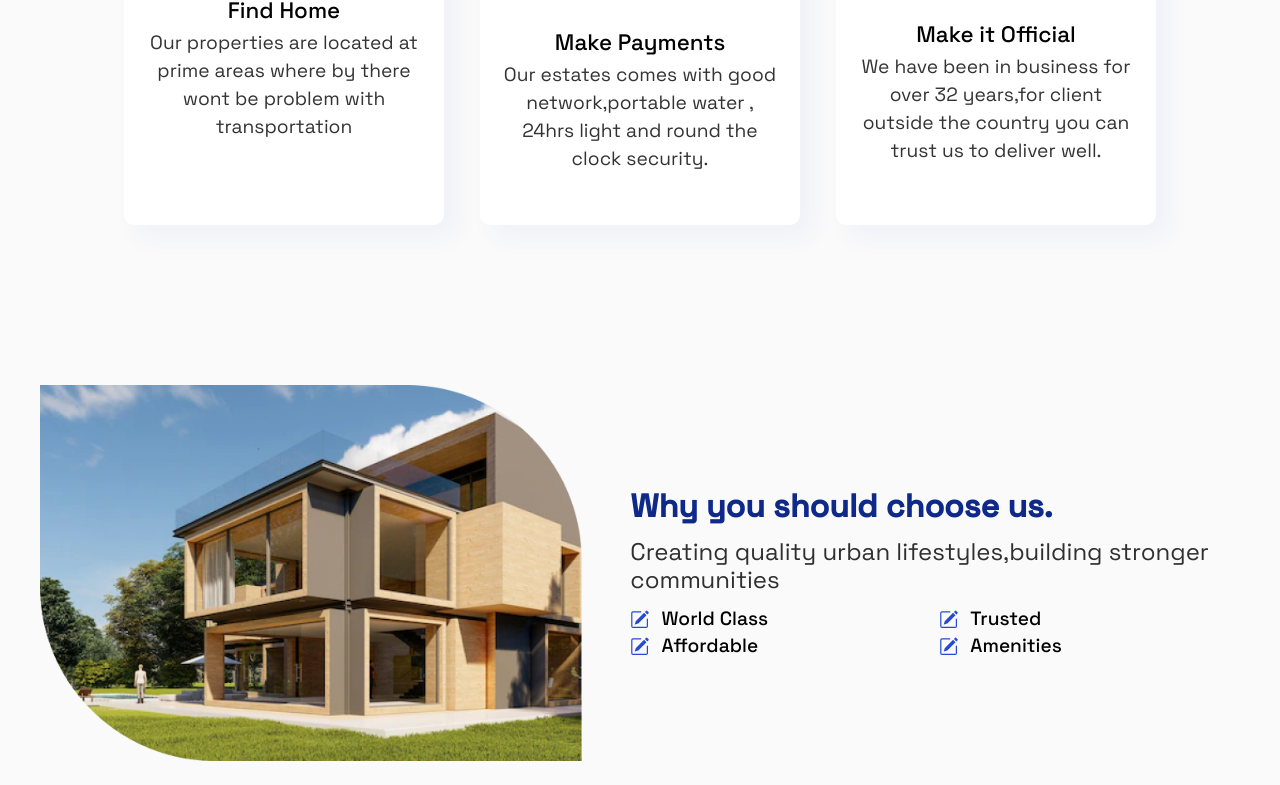
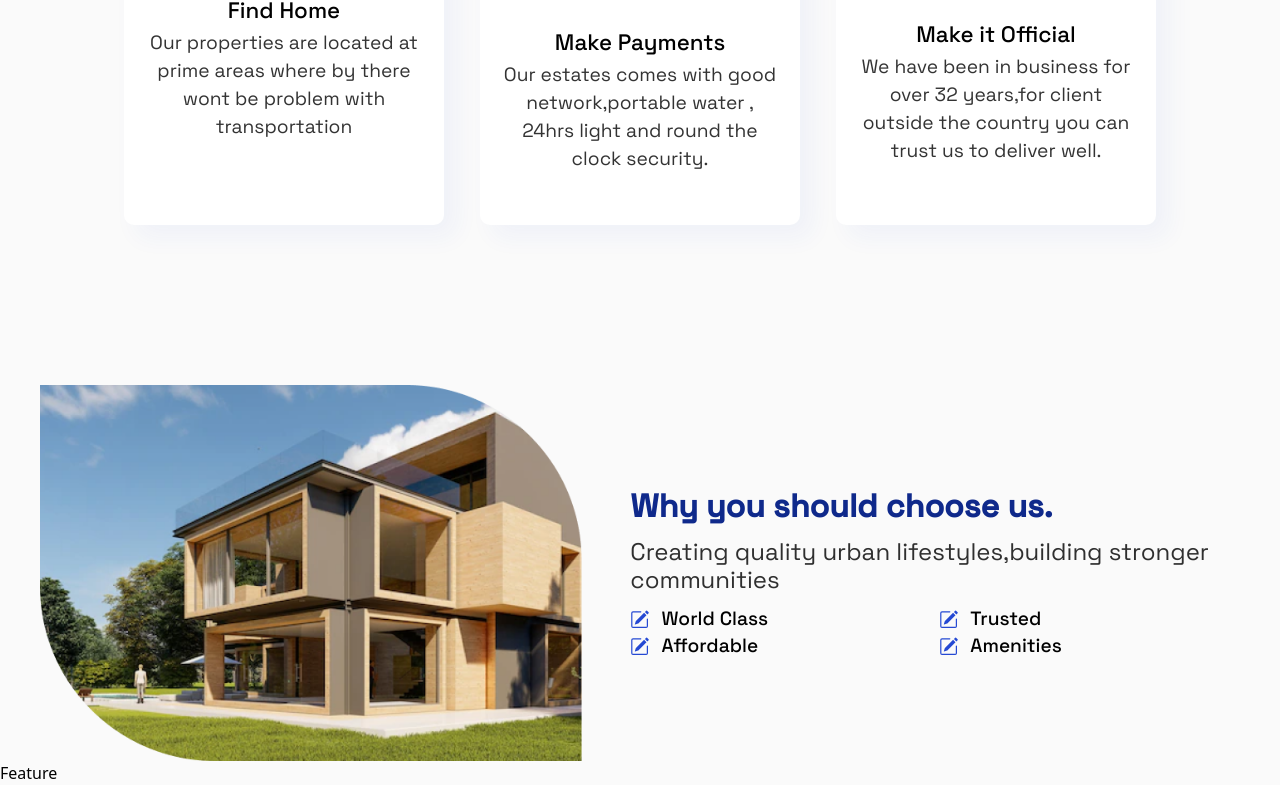
Before and after one commit to Qreamville/Dees-Estate, a React (Create React App) app: page / in a window 1280 px wide. Shown: the part 1018-1803 px from the top of the page. Before the commit the page ends 1779 px from the top, so only its background shows below. Built offline with nearby package versions, Linux system fonts and the light colour scheme.

Commit message:
Create feature.jsx

```diff
--- a/src/App.js
+++ b/src/App.js
@@ -1,4 +1,5 @@
 import { Navbar, Hero, Brand, Products } from "./components";
+import Feature from "./components/feature/Feature";
 
 function App() {
   return (
@@ -7,6 +8,7 @@ function App() {
       <Hero />
       <Brand />
       <Products />
+      <Feature />
     </div>
   );
 }
--- /dev/null
+++ b/src/components/feature/Feature.jsx
@@ -0,0 +1,8 @@
+import React from "react";
+import "./feature.css";
+
+const Feature = () => {
+  return <div>Feature</div>;
+};
+
+export default Feature;
--- a/src/components/index.js
+++ b/src/components/index.js
@@ -2,3 +2,4 @@ export { default as Navbar } from "./navbar/Navbar";
 export { default as Hero } from "./hero/Hero";
 export { default as Brand } from "./brand/Brand";
 export { default as Products } from "./products/Products";
+export { default as Features } from "./feature/Feature";
```
Also changed, not shown: src/components/feature/feature.css (added).
